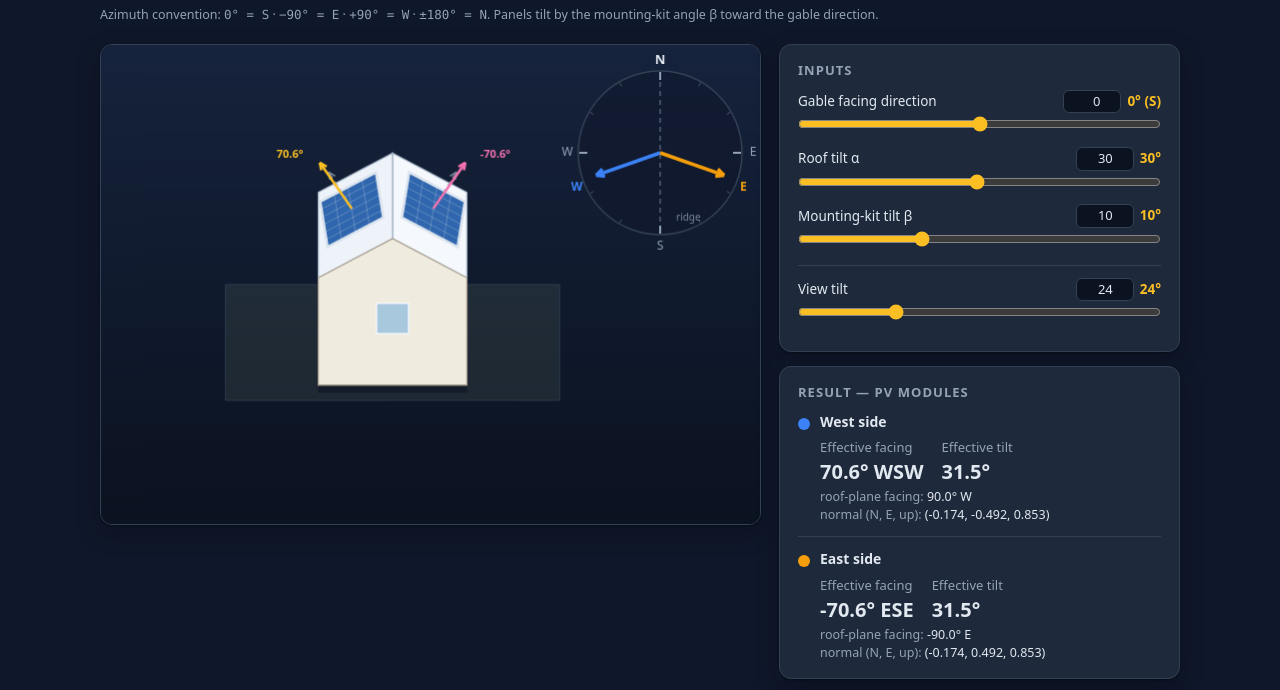
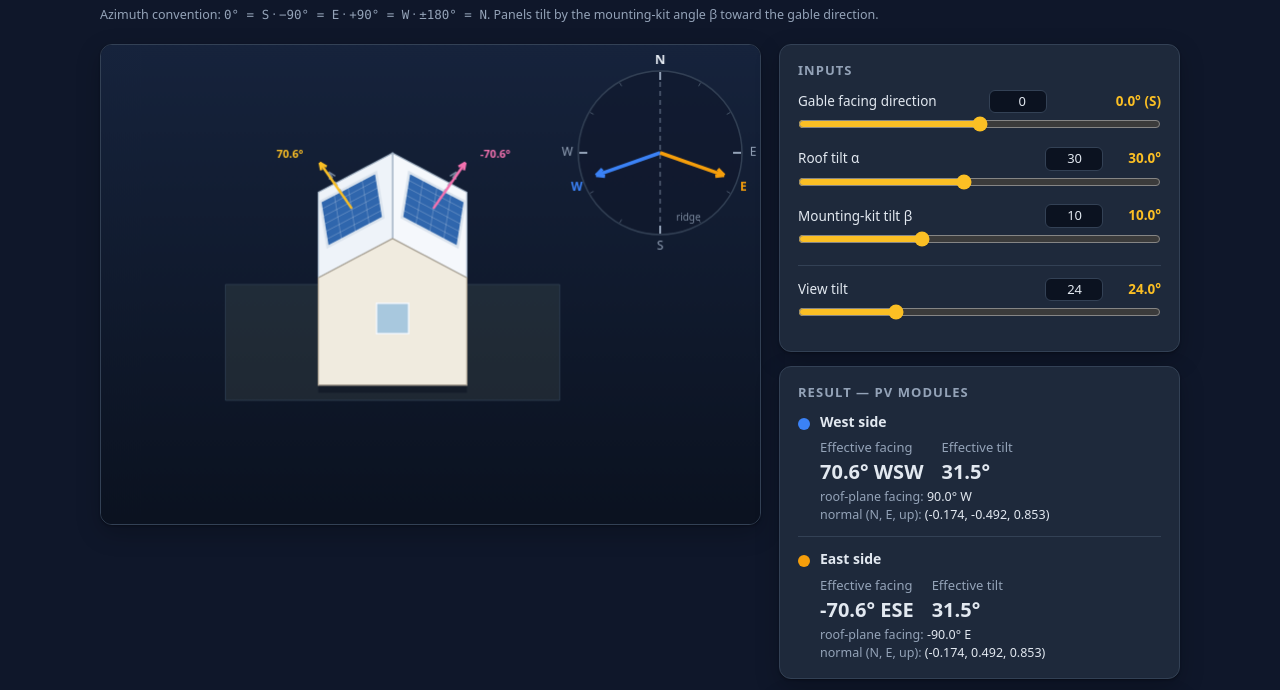
Before and after one commit to FunkyNatural/pvpanel-vectors, a plain HTML site: page index.html in a window 1280 px wide. Shown: the part 106-796 px from the top of the page. Drawn offline with Linux system fonts and the light colour scheme.

Commit message:
Update index.html

```diff
--- a/index.html
+++ b/index.html
@@ -27,6 +27,8 @@
   .sl .row{display:flex;justify-content:space-between;align-items:center;font-size:13.5px;margin-bottom:3px}
   .sl .row .val{display:flex;gap:6px;align-items:baseline}
   .sl .row b{color:var(--acc);font-variant-numeric:tabular-nums}
+  .sl .row .val b{min-width:52px;text-align:right}   /* fixed width keeps the number-input arrows steady */
+  #vG{min-width:108px;text-align:right}
   input[type=range]{width:100%;accent-color:var(--acc);margin:0}
   .num{width:58px;background:#0b1220;border:1px solid var(--line);border-radius:6px;color:var(--txt);
        font:13px/1.2 system-ui;font-variant-numeric:tabular-nums;padding:3px 5px;text-align:right}
@@ -66,15 +68,15 @@
         <span class="val"><input type="number" id="inGn" class="num" min="-180" max="180" step="0.5" value="0"><b id="vG">0°</b></span></span>
         <input type="range" id="inG" min="-180" max="180" step="0.5" value="0"></label>
       <label class="sl"><span class="row"><span>Roof tilt α</span>
-        <span class="val"><input type="number" id="inAn" class="num" min="1" max="60" step="0.5" value="30"><b id="vA">30°</b></span></span>
-        <input type="range" id="inA" min="1" max="60" step="0.5" value="30"></label>
+        <span class="val"><input type="number" id="inAn" class="num" min="5" max="60" step="0.5" value="30"><b id="vA">30°</b></span></span>
+        <input type="range" id="inA" min="5" max="60" step="0.5" value="30"></label>
       <label class="sl"><span class="row"><span>Mounting-kit tilt β</span>
         <span class="val"><input type="number" id="inBn" class="num" min="0" max="30" step="0.5" value="10"><b id="vB">10°</b></span></span>
         <input type="range" id="inB" min="0" max="30" step="0.5" value="10"></label>
       <div style="height:1px;background:var(--line);margin:12px 0"></div>
       <label class="sl"><span class="row"><span>View tilt</span>
-        <span class="val"><input type="number" id="inPn" class="num" min="8" max="70" step="1" value="24"><b id="vP">24°</b></span></span>
-        <input type="range" id="inP" min="8" max="70" step="1" value="24"></label>
+        <span class="val"><input type="number" id="inPn" class="num" min="8" max="70" step="0.5" value="24"><b id="vP">24°</b></span></span>
+        <input type="range" id="inP" min="8" max="70" step="0.5" value="24"></label>
     </div>
 
     <div class="card">
@@ -257,8 +259,8 @@ function drawModule(quad, front){
 function draw(){
   const G=+$('inG').value, a=+$('inA').value, b=+$('inB').value;
   const pv=+$('inP').value;
-  $('vG').textContent=G+'° ('+cardinal(G)+')'; $('vA').textContent=a+'°'; $('vB').textContent=b+'°';
-  $('vP').textContent=pv+'°';
+  $('vG').textContent=G.toFixed(1)+'° ('+cardinal(G)+')'; $('vA').textContent=a.toFixed(1)+'°'; $('vB').textContent=b.toFixed(1)+'°';
+  $('vP').textContent=pv.toFixed(1)+'°';
 
   const res = compute(G,a,b);
   cam={S:62,cx:292,cy:298,sp:Math.sin(rad(pv)),cp:Math.cos(rad(pv))};
@@ -399,7 +401,7 @@ for(const [k, min, max] of PARAMS){
   n.addEventListener('change', ()=>{
     let v = parseFloat(n.value);
     if(!isFinite(v)) v = +r.value;              // restore if left empty/invalid
-    n.value = Math.round(Math.min(max, Math.max(min, v)));
+    n.value = Math.round(Math.min(max, Math.max(min, v))*2)/2;
     r.value = n.value; draw();
   });
 }
```
